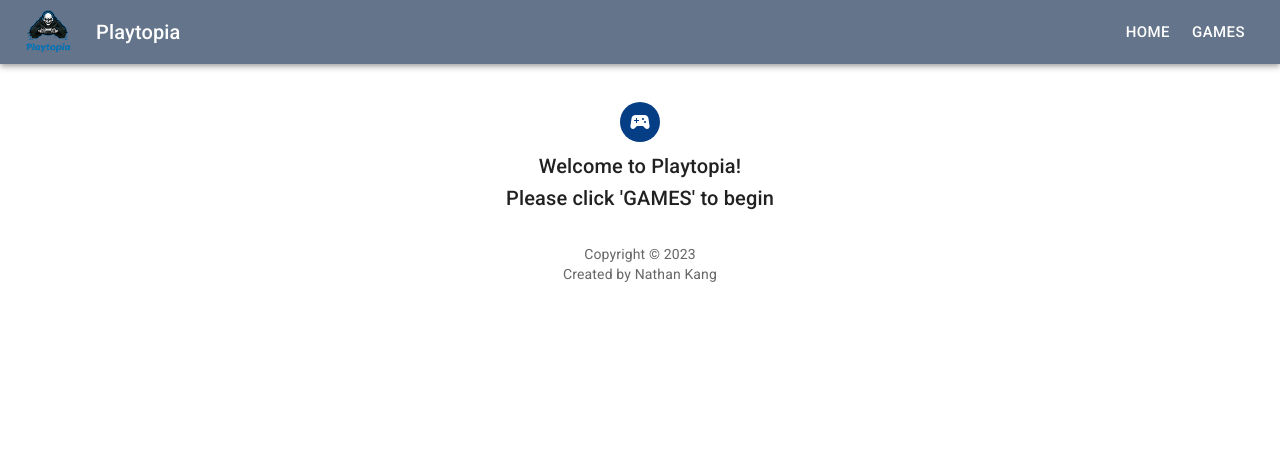
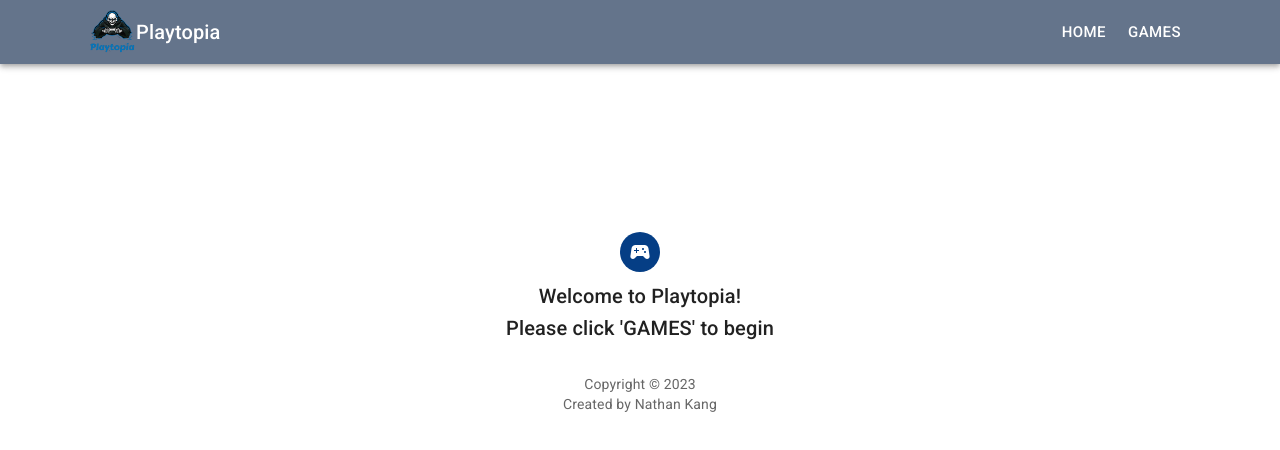
Before and after one commit to Nathan-M-K/final-project-ga, a React (Create React App) app: page / in a window 1280 px wide. Shown: the top 450 px of the page. Built offline with nearby package versions, Linux system fonts and the light colour scheme.

Commit message:
style op and fixed unique key for 2 ImageList

```diff
--- a/src/components/AppToolbar.js
+++ b/src/components/AppToolbar.js
@@ -1,17 +1,24 @@
-import AppBar from '@mui/material/AppBar';
-import Toolbar from '@mui/material/Toolbar';
-import Typography from '@mui/material/Typography';
-import Button from '@mui/material/Button';
+import {
+  AppBar,
+  Toolbar,
+  Typography,
+  Button,
+  Container,
+  CssBaseline,
+} from '@mui/material/';
 import { Link } from 'react-router-dom';
 
 function AppToolbar() {
   return (
+    <>
+      <CssBaseline />
         <AppBar sx={{ position: "static", backgroundColor: 'neutral.main'}}>
+          <Container maxWidth="lg">
             <Toolbar>
               <img
                 alt='gaming logo'
                 src='/playtopia-logo.png'
-          style={{ width: 48, height: 48, paddingRight: 24 }}
+                style={{ width: 48, height: 48}}
               />
               <Typography variant='h6' sx={{ flexGrow: 1 }}>
                 Playtopia
@@ -19,7 +26,9 @@ function AppToolbar() {
               <Button color='nav' size='large' component={Link} to={'/'}>Home</Button>
               <Button color='nav' size='large' component={Link} to={'/games'}>Games</Button>
             </Toolbar>
+          </Container>
         </AppBar>
+    </>
   );
 }
 
--- a/src/components/GameDetail.js
+++ b/src/components/GameDetail.js
@@ -241,7 +241,7 @@ function GameDetail() {
         <ImageList cols={8} sx={{ width: '100%' }}>
           {similarGames.map((img, index) => (
             <Link to={`/games/${similarId[index]}`}>
-              <ImageListItem key={`${img.id}-${index}`}>
+              <ImageListItem key={`${img.id}-${index}--${index}`}>
                 <img
                   src={`https:${img.url}`.replace('t_thumb', 't_cover_big')}
                   alt={img.id}
--- a/src/components/Home.js
+++ b/src/components/Home.js
@@ -11,7 +11,7 @@ function Home() {
     <Container component="main">
       <Box
         sx={{
-        marginTop: '30px',
+        marginTop: 20,
         display: 'flex',
         flexDirection: 'column',
         alignItems: 'center',
--- a/src/components/LoadingInfo.js
+++ b/src/components/LoadingInfo.js
@@ -13,7 +13,7 @@ function LoadingInfo() {
     <Container component="main" maxWidth="xl">
       <Box
         sx={{
-        marginTop: '30px',
+        marginTop: 20,
         display: 'flex',
         flexDirection: 'column',
         alignItems: 'center',
--- a/src/components/PageNotFound.js
+++ b/src/components/PageNotFound.js
@@ -11,7 +11,7 @@ function PageNotFound() {
     <Container component="main" maxWidth="xs">
       <Box
         sx={{
-        marginTop: '30px',
+        marginTop: 20,
         display: 'flex',
         flexDirection: 'column',
         alignItems: 'center',
```
Lines whose indentation alone changed are shown as unchanged.
